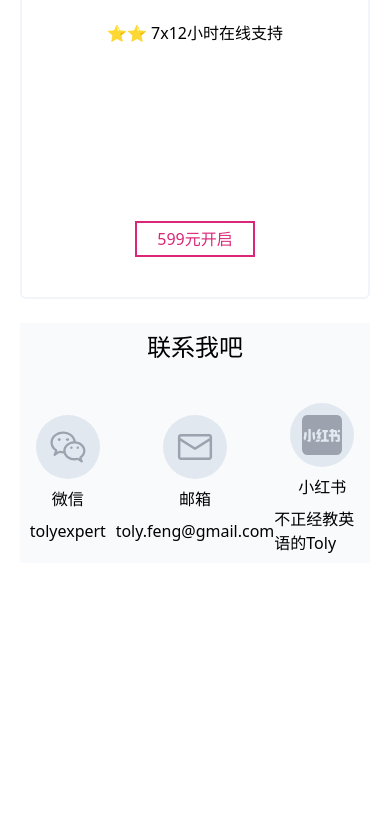
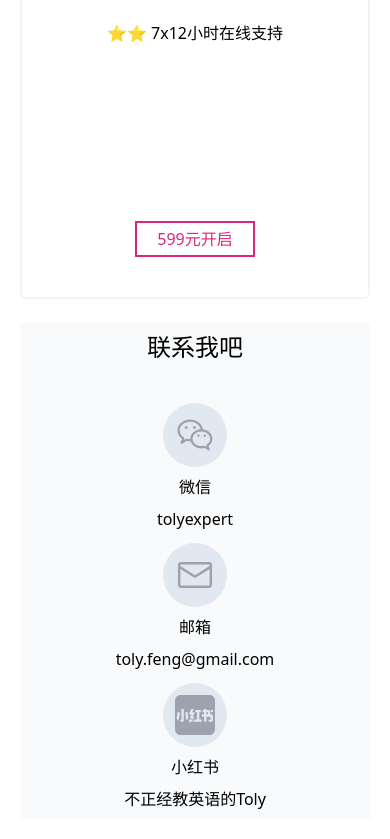
Before and after one commit to tolerious/Stylish-Reader-Official-Website, a Vue app: page / in a window 390 px wide. Shown: the part 4066-4905 px from the top of the page. Before the commit the page ends 4649 px from the top, so only its background shows below. Built offline with nearby package versions, Linux system fonts and the light colour scheme.

Commit message:
🚧 Update.

```diff
--- a/src/views/HomeView.vue
+++ b/src/views/HomeView.vue
@@ -193,7 +193,10 @@
             <div class="w-60">联系我吧</div>
             <div class="w-60"></div>
           </div>
-          <div container class="flex items-center justify-around mt-10">
+          <div
+            container
+            class="flex items-center justify-around mt-10 lg:flex-row flex-col gap-3 lg:gap-0"
+          >
             <div item class="flex flex-col items-center cursor-pointer w-60">
               <div class="h-16 w-16 bg-slate-200 rounded-full flex items-center justify-center">
                 <img src="@/assets/images/wechat_icon.svg" alt="" srcset="" class="h-10" />
```
